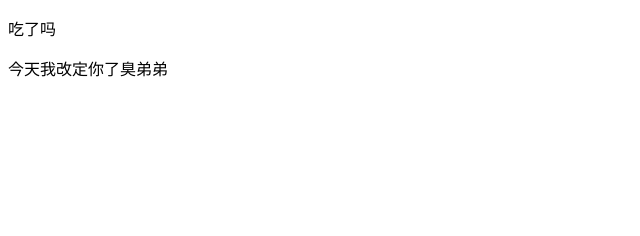
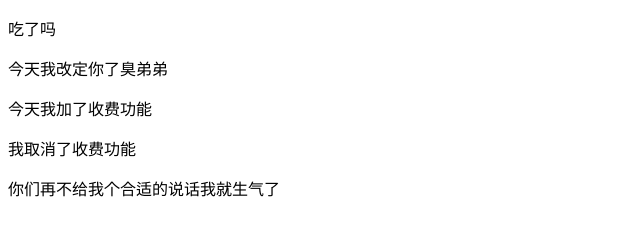
Before and after one commit to ronghao3/ronghao3-text, a plain HTML site: page index.html in a window 1280 px wide. Shown: the whole page, without its empty margins (0-640 px from the left). Drawn offline with Linux system fonts and the light colour scheme.

Commit message:
无哭了

```diff
--- a/index.html
+++ b/index.html
@@ -7,5 +7,9 @@
 	<body>
 		<p>吃了吗</p>
 		<div class="bo">今天我改定你了臭弟弟</div>
+		<p>今天我加了收费功能</p>
+		<p>我取消了收费功能</p>
+		<span>你们再不给我个合适的说话我就生气了</span>
+		<!-- 丢，摔摔七七啊 -->
 	</body>
 </html>
```
